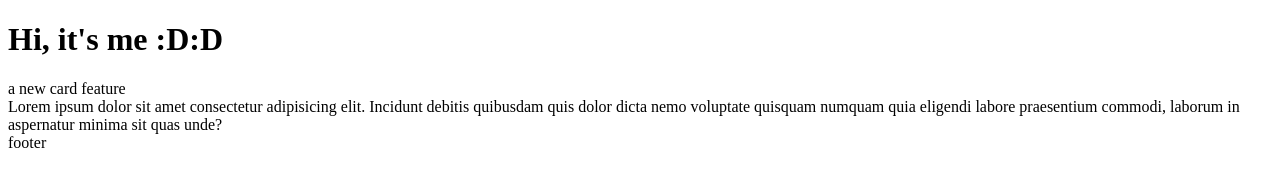
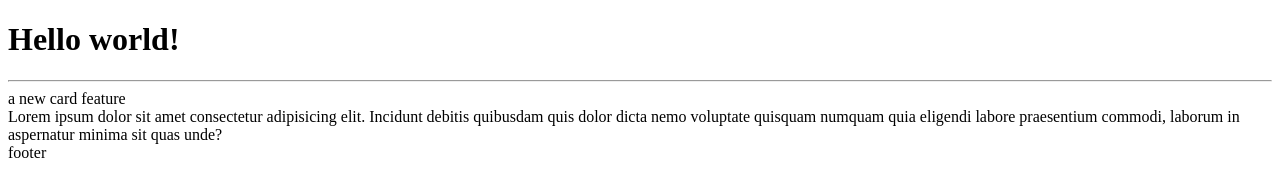
Before and after one commit to yassineenissay72/testdemo, a plain HTML site: page index.html in a window 1280 px wide. Drawn offline with Linux system fonts and the light colour scheme.

Commit message:
update title in index html file

```diff
--- a/index.html
+++ b/index.html
@@ -7,7 +7,8 @@
     <title>my-project</title>
 </head>
 <body>
-    <h1>Hi, it's me :D:D</h1>
+    <h1>Hello world!</h1>
+    <hr />
     <div class="card">a new card feature</div>
     <span>Lorem ipsum dolor sit amet consectetur adipisicing elit. Incidunt debitis quibusdam quis dolor dicta nemo voluptate quisquam numquam quia eligendi labore praesentium commodi, laborum in aspernatur minima sit quas unde?</span>
     <footer>footer</footer>
```
